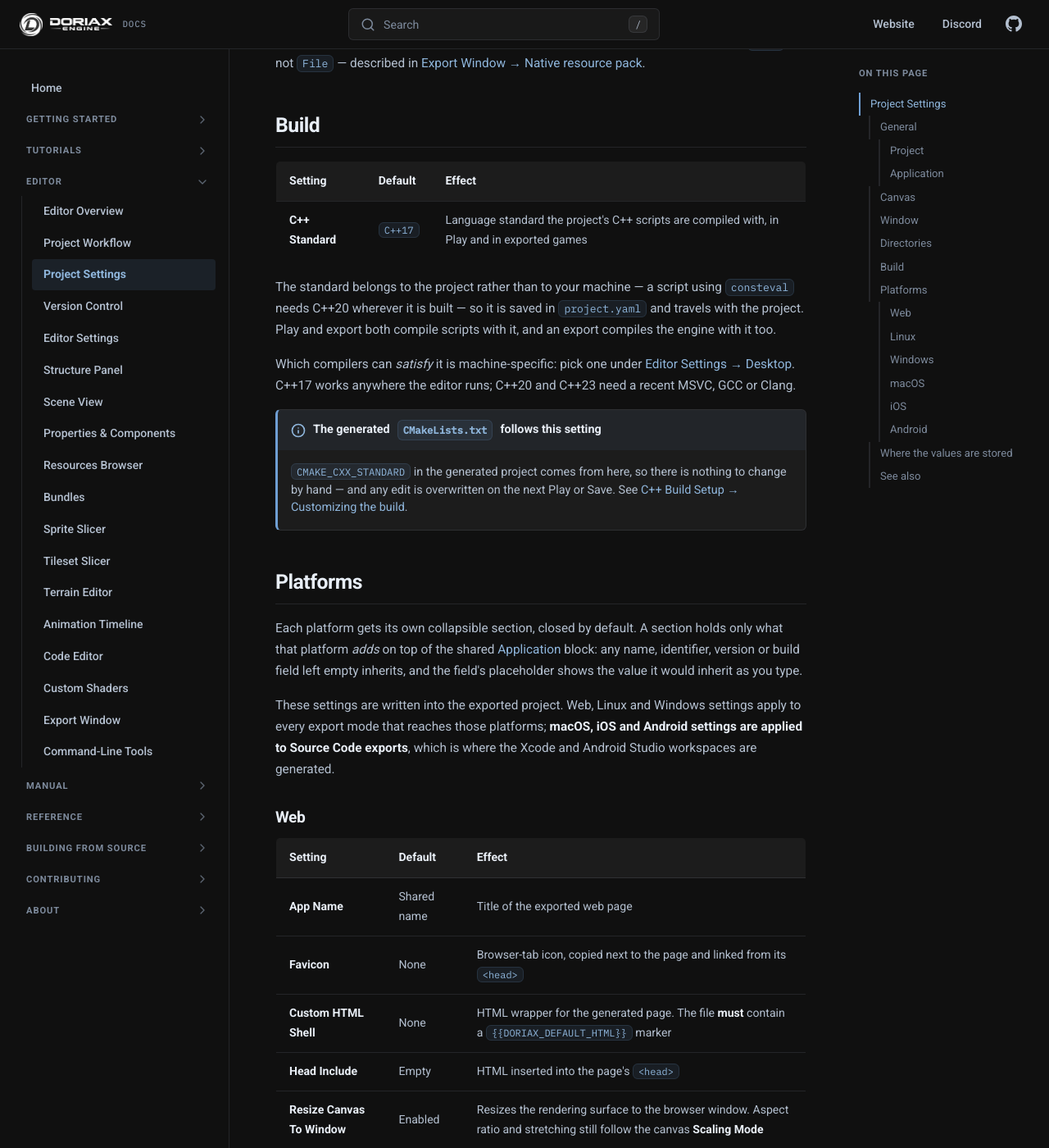
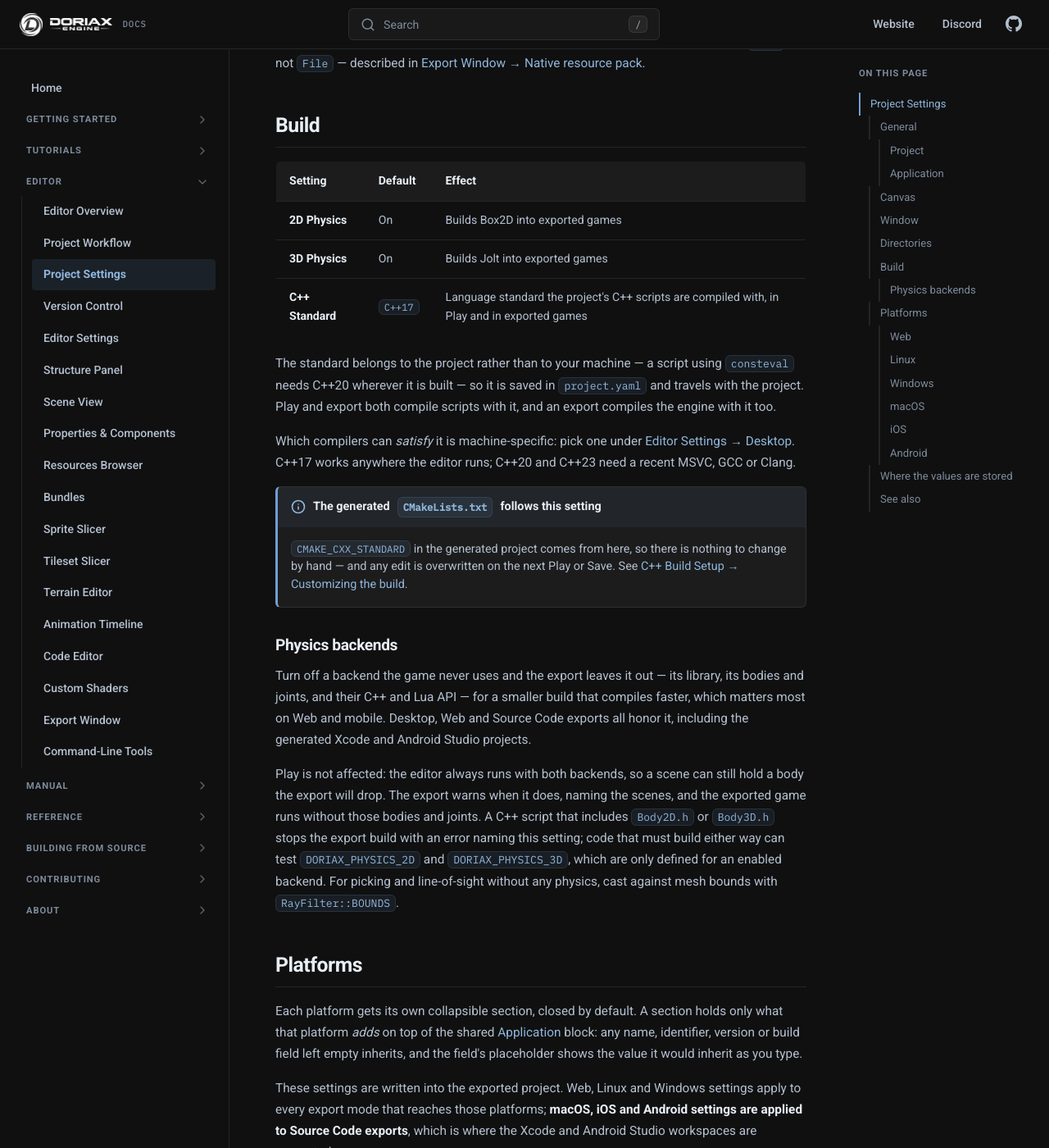
Before and after one commit to doriaxengine/doriax-docs, an MkDocs documentation site: the page built from docs/editor/project-settings.md, in a window 1280 px wide and 1400 px high, scrolled down 3658 px. Shown: the whole window at 82% size. Built offline with MkDocs 1.6.1, drawn with Linux system fonts in a browser that asks for light colours; comment, search, counter and statistics services are not loaded.

Commit message:
Updated physics docs

```diff
--- a/docs/editor/project-settings.md
+++ b/docs/editor/project-settings.md
@@ -116,6 +116,8 @@ The native resource pack has runtime restrictions — packed entries are read th
 
 | Setting | Default | Effect |
 | --- | --- | --- |
+| **2D Physics** | On | Builds Box2D into exported games |
+| **3D Physics** | On | Builds Jolt into exported games |
 | **C++ Standard** | `C++17` | Language standard the project's C++ scripts are compiled with, in Play and in exported games |
 
 The standard belongs to the project rather than to your machine — a script using
@@ -131,6 +133,21 @@ runs; C++20 and C++23 need a recent MSVC, GCC or Clang.
     `CMAKE_CXX_STANDARD` in the generated project comes from here, so there is nothing to
     change by hand — and any edit is overwritten on the next Play or Save. See [C++ Build
     Setup → Customizing the build](../manual/cpp-build-setup.md#customizing-the-build).
+
+### Physics backends
+
+Turn off a backend the game never uses and the export leaves it out — its library, its
+bodies and joints, and their C++ and Lua API — for a smaller build that compiles faster,
+which matters most on Web and mobile. Desktop, Web and Source Code exports all honor it,
+including the generated Xcode and Android Studio projects.
+
+Play is not affected: the editor always runs with both backends, so a scene can still
+hold a body the export will drop. The export warns when it does, naming the scenes, and
+the exported game runs without those bodies and joints. A C++ script that includes
+`Body2D.h` or `Body3D.h` stops the export build with an error naming this setting; code
+that must build either way can test `DORIAX_PHYSICS_2D` and `DORIAX_PHYSICS_3D`, which are
+only defined for an enabled backend. For picking and line-of-sight without any physics, cast against mesh
+bounds with [`RayFilter::BOUNDS`](../reference/classes/ray.md#rayfilter).
 
 ## Platforms
 
```
Also changed, not shown: other parts of docs/editor/project-settings.md (+1 -1 lines), docs/editor/command-line.md (+1 -0 lines), docs/manual/math-and-utilities.md (+1 -1 lines), docs/manual/physics.md (+8 -1 lines), docs/reference/build-options.md (+7 -1 lines), docs/reference/classes/ray.md (+6 -3 lines).
